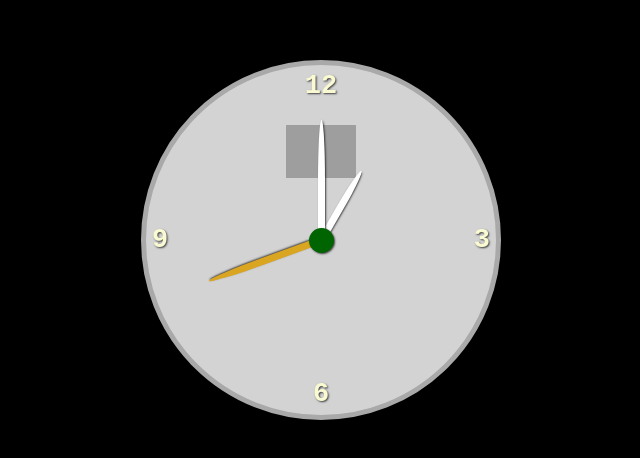
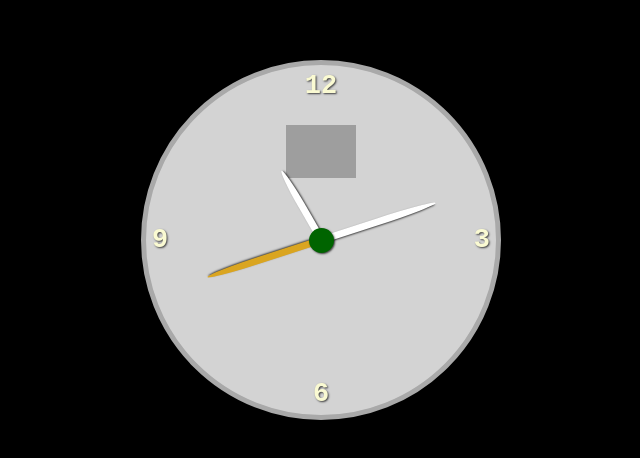
Before and after one commit to Mardoqueu/clock, a plain HTML site: page index.html in a window 1280 px wide. Shown: the part 160-618 px from the top of the page, without its empty margins (319-959 px from the left). Drawn offline with Linux system fonts and the light colour scheme; grey boxes are pictures that could not be loaded.

Commit message:
clock javascript

```diff
--- a/index.html
+++ b/index.html
@@ -8,6 +8,7 @@
     <link rel="stylesheet" href="style.css">
 </head>
 <body>
+
     <div class="clock">
         <div class="numbers">
             <div class="twelve">12</div>
@@ -22,5 +23,7 @@
         </div>
         <img src="https://upload.wikimedia.org/wikipedia/commons/f/f4/Logo_da_Rolex.png" alt="rolex-logo">
     </div>
+    <script src="index.js"></script>
+
 </body>
 </html>
--- /dev/null
+++ b/index.js
@@ -0,0 +1,21 @@
+const hourEl = document.querySelector('.hour');
+const minuteEl = document.querySelector('.minute');
+const secondEl = document.querySelector('.second');
+
+function updateClock(){
+    const currentDate = new Date();
+    setTimeout(updateClock, 1000);
+    const hour = currentDate.getHours();
+    const minute = currentDate.getMinutes();
+    const seconds = currentDate.getSeconds();
+    const hourDeg = (hour / 12) * 360;
+    hourEl.style.transform = `rotate(${hourDeg}deg)`;
+
+    const minuteDeg = (minute / 60) * 360;
+    minuteEl.style.transform = `rotate(${minuteDeg}deg)`;
+
+    const secondDeg = (seconds / 60) * 360;
+    secondEl.style.transform = `rotate(${secondDeg}deg)`;
+}
+
+updateClock();
--- a/style.css
+++ b/style.css
@@ -101,3 +101,9 @@ body {
     transform: rotate(250deg);
     background-color: goldenrod;
 }
+
+footer {
+  color: #DBEDF3;
+  font-family: sans-serif;
+
+}
```
